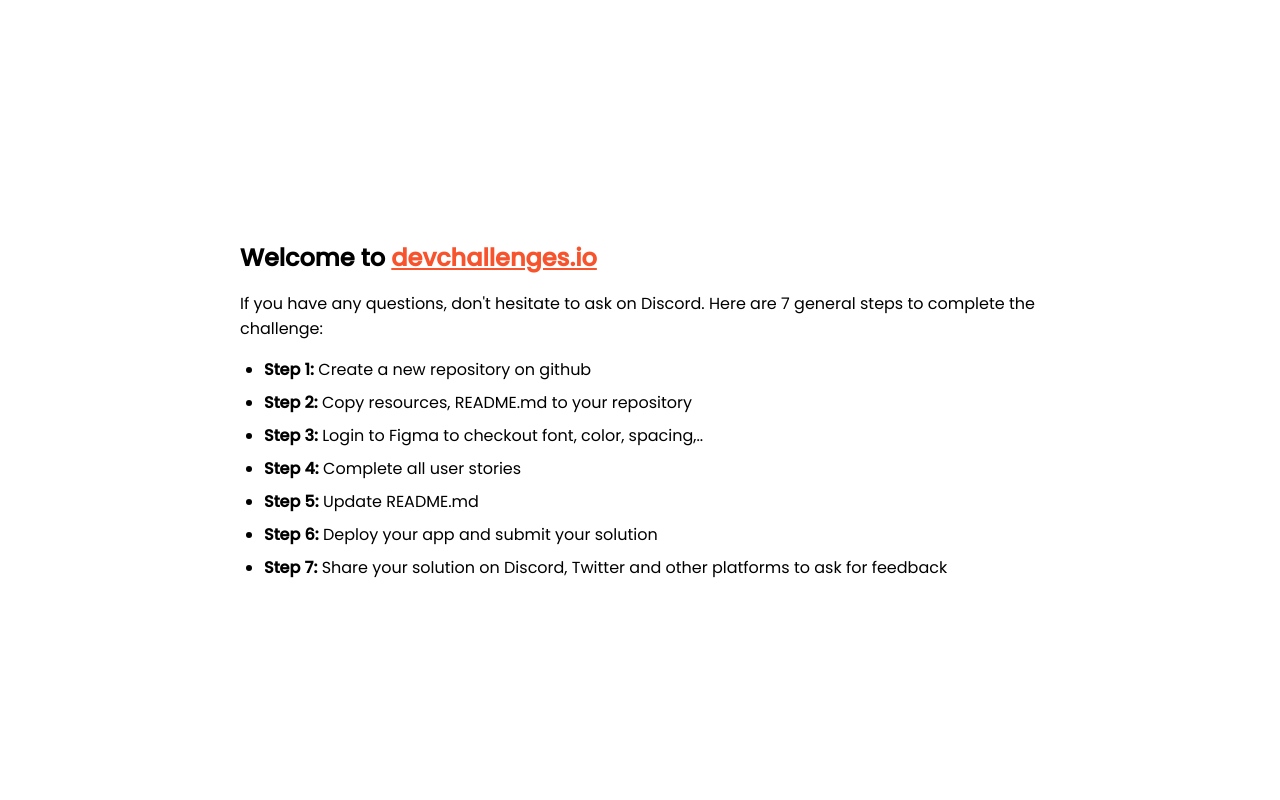
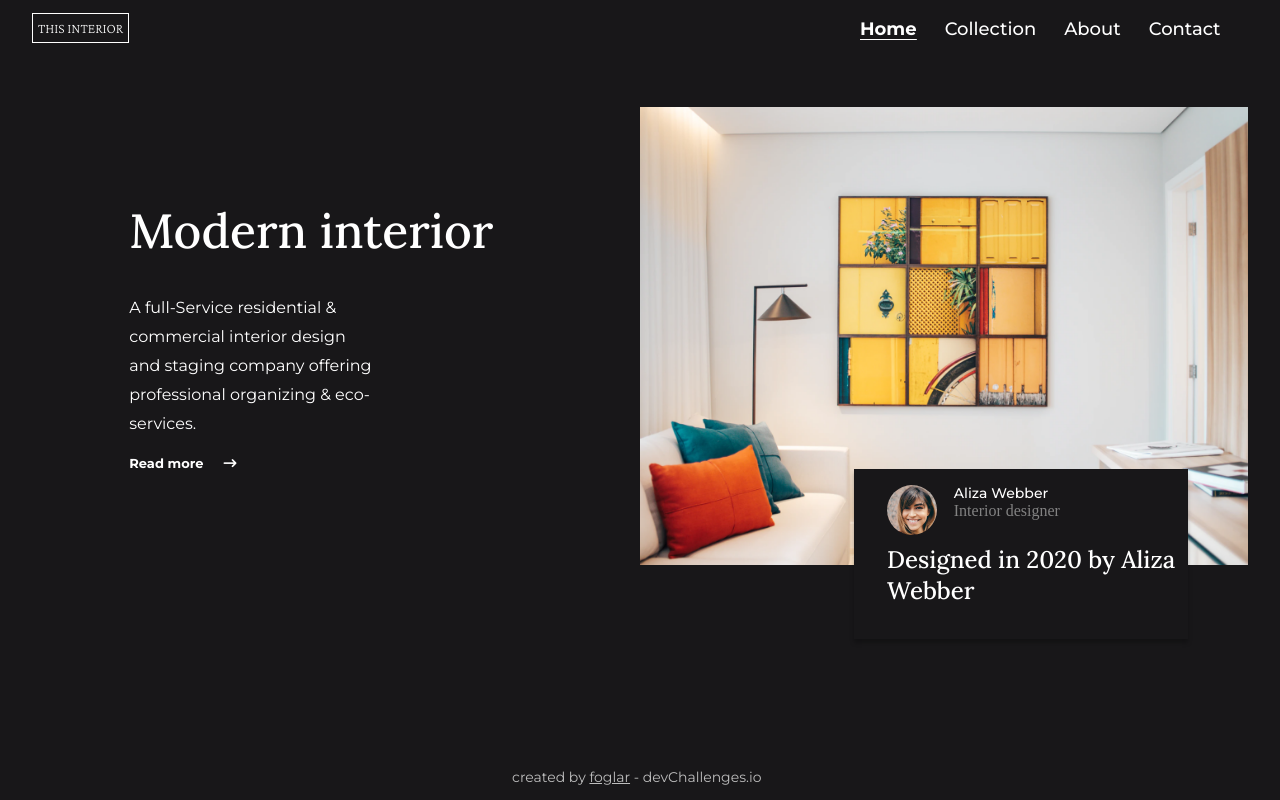
Before and after one commit to foglar/interior-consultant-devchallenge, a plain HTML site: page index.html in a window 1280 px wide. Drawn offline with nearby package versions, Linux system fonts and the light colour scheme.

Commit message:
Web for PC

```diff
--- a/index.html
+++ b/index.html
@@ -5,7 +5,7 @@
     <meta
       name="viewport"
       content="width=device-width, initial-scale=1,
-  maximum-scale=5"
+      maximum-scale=5"
     />
 
     <link rel="icon" href="devchallenges.png" />
@@ -16,80 +16,49 @@
       href="https://devchallenges.io/"
     />
 
-    <link
-      href="https://fonts.googleapis.com/css2?family=Poppins:wght@400;500&display=swap"
-      rel="stylesheet"
-    />
+    <title>Interior cosultant / Devchallenges</title>
 
-    <title>Devchallenges</title>
-
-    <style>
-      body {
-        font-family: "Poppins", sans-serif;
-      }
-
-      ul {
-        padding-left: 24px;
-      }
-
-      li {
-        margin-bottom: 8px;
-      }
-
-      .welcome {
-        max-width: 800px;
-        margin: 0 auto;
-      }
-
-      .welcome-text {
-        margin-top: 30vh;
-        font-weight: 500;
-      }
-
-      .welcome-text p {
-        font-size: 1rem;
-        font-weight: 400;
-      }
-
-      .welcome-text h1 {
-        font-size: 1.5rem;
-      }
-
-      .welcome-text a {
-        color: #f7542e;
-      }
-    </style>
+    <link rel="stylesheet" href="style.css" />
   </head>
   <body>
-    <div class="welcome">
-      <div class="welcome-text">
-        <h1>
-          Welcome to
-          <a href="https://devchallenges.io/" target="_blank"
-            >devchallenges.io</a
-          >
-        </h1>
-
+    <header>
+      <div class="logo">
+        <span>This Interior</span>
+      </div>
+      <nav>
+        <a class="active-btn nav-btn">Home</a>
+        <a class="nav-btn">Collection</a>
+        <a class="nav-btn">About</a>
+        <a class="nav-btn">Contact</a>
+      </nav>
+    </header>
+    <main>
+      <div class="text-box">
+        <h1>Modern interior</h1>
         <p>
-          If you have any questions, don't hesitate to ask on Discord. Here are
-          7 general steps to complete the challenge:
+          A full-Service residential & commercial interior design and staging
+          company offering professional organizing & eco-services.
         </p>
+        <a class="btn">Read more<i class="fa-solid fa-arrow-right-long"></i></a>
       </div>
-
-      <ul>
-        <li><b>Step 1:</b> Create a new repository on github</li>
-        <li><b>Step 2:</b> Copy resources, README.md to your repository</li>
-        <li>
-          <b>Step 3:</b> Login to Figma to checkout font, color, spacing,..
-        </li>
-        <li><b>Step 4:</b> Complete all user stories</li>
-        <li><b>Step 5:</b> Update README.md</li>
-        <li><b>Step 6:</b> Deploy your app and submit your solution</li>
-        <li>
-          <b>Step 7:</b> Share your solution on Discord, Twitter and other
-          platforms to ask for feedback
-        </li>
-      </ul>
-    </div>
+      <div class="image-and-author">
+        <img src="photo1.png" alt="design" width="100%" height="100%" />
+        <div class="author">
+          <img src="photo2.png" alt="author" align="left" />
+          <h6 class="author-name">Aliza Webber</h6>
+          <span>Interior designer</span>
+          <h1>Designed in 2020 by Aliza Webber</h1>
+        </div>
+      </div>
+    </main>
+    <footer>
+      <p class="footer">
+        created by <span class="name">foglar</span> - devChallenges.io
+      </p>
+    </footer>
+    <script
+      src="https://kit.fontawesome.com/1e841d8fcf.js"
+      crossorigin="anonymous"
+    ></script>
   </body>
 </html>
--- /dev/null
+++ b/style.css
@@ -0,0 +1,229 @@
+@import url('https://fonts.googleapis.com/css2?family=Crimson+Pro:wght@200&family=Lora:wght@500;700&family=Montserrat:wght@400;500;700&display=swap');
+
+:root {
+    --fMontserrat: 'Montserrat', sans-serif;
+    --fCrimson: 'Crimson Pro', serif;
+    ---fLora: 'Lora', serif;
+
+    color: #FFFFFF;
+    background-color: #181719;
+}
+
+body {
+    margin: 0%;
+    width: 100%;
+}
+
+/* Typhography */
+h1 {
+    font-family: var(---fLora);
+    font-weight: 500;
+    font-size: 3rem;
+}
+
+h6 {
+    font-family: Montserrat;
+    font-size: 14px;
+    font-weight: 500;
+    line-height: 17px;
+    letter-spacing: 0em;
+    text-align: left;
+}
+
+p {
+    font-family: Montserrat;
+    font-size: 1rem;
+    font-weight: 400;
+    line-height: 29px;
+    letter-spacing: 0em;
+    text-align: left;
+
+}
+
+@media (max-width: 768px) {
+    main > * {
+        display: block;
+        top: 0%;
+        bottom: 0%;
+        left: 0%;
+        right: 0%;
+    }
+}
+
+/* Page parts */
+header {
+    width: 95%;
+    height: 10%;
+
+    margin-top: 1%;
+    margin-bottom: 5%;
+    margin-left: auto;
+    margin-right: auto;
+}
+
+nav {
+    min-width: 400px;
+
+    display: inline;
+    float: right;
+}
+
+.logo {
+    width: fit-content;
+
+    display: inline-block;
+
+    padding: 5px;
+
+    border: 1px solid #FFFFFF;
+}
+
+.logo>span {
+    font-family: var(--fCrimson);
+    font-weight: 200;
+    font-size: 14px;
+    text-transform: uppercase;
+
+    margin: 0%;
+}
+
+.nav-btn {
+    font-family: var(--fMontserrat);
+    font-weight: 500;
+    font-size: 18px;
+
+    position: relative;
+    top: 5px;
+
+    margin-left: 3%;
+    margin-right: 3%;
+
+    display: inline;
+}
+
+.active-btn {
+    font-weight: 700;
+
+    display: inline;
+    background-image: linear-gradient(90deg, currentColor 100%, transparent 100%);
+    background-position: bottom;
+    background-repeat: no-repeat;
+    background-size: 100% 1px;
+}
+
+.active-btn::selection {
+    background-color: rgba(0, 150, 255, 0.3);
+}
+
+main {
+    width: 95%;
+    height: fit-content;
+
+    margin: auto;
+}
+
+.text-box {
+    width: 40%;
+
+    margin-top: 5%;
+
+    float: left;
+    display: inline;
+}
+
+.text-box>p {
+    width: 50%;
+    vertical-align: middle;
+}
+
+.text-box>h1,
+p,
+a {
+    margin-left: 20%;
+}
+
+.image-and-author {
+    width: 50%;
+    float: right;
+    display: inline;
+
+    z-index: 5;
+}
+
+.author {
+    width: 55%;
+    height: fit-content;
+
+    float: right;
+
+    position: relative;
+    bottom: 100px;
+    right: 60px;
+
+    background-color: #181719;
+
+    z-index: 10;
+
+    box-shadow: 0px 4px 4px rgba(0, 0, 0, 0.25);
+}
+
+.author>img {
+    width: 50px;
+    height: 50px;
+
+    margin-top: 5%;
+    margin-left: 10%;
+    margin-right: 5%;
+
+    border-radius: 50%;
+}
+
+.author>h1 {
+    font-size: 1.5rem;
+    margin-top: 7%;
+    margin-left: 10%;
+    margin-bottom: 10%;
+}
+
+.author-name {
+    margin-top: 5%;
+    margin-bottom: 0%;
+    margin-right: 0%;
+}
+
+.author > span {
+    color: #828282;
+}
+
+.btn {
+    font-family: var(--fMontserrat);
+    font-weight: 700;
+    font-size: small;
+
+    display: inline;
+}
+
+i {
+    margin-left: 20px;
+}
+
+.footer {
+    font-family: var(--fMontserrat);
+    font-size: 14px;
+    color: #bdbdbd;
+    line-height: 17.07px;
+
+    width: fit-content;
+
+    margin-top: 10%;
+    margin-left: auto;
+    margin-right: auto;
+
+    position: absolute;
+    bottom: 0%;
+    left: 40%;
+}
+
+.name {
+    text-decoration: underline;
+}
```
